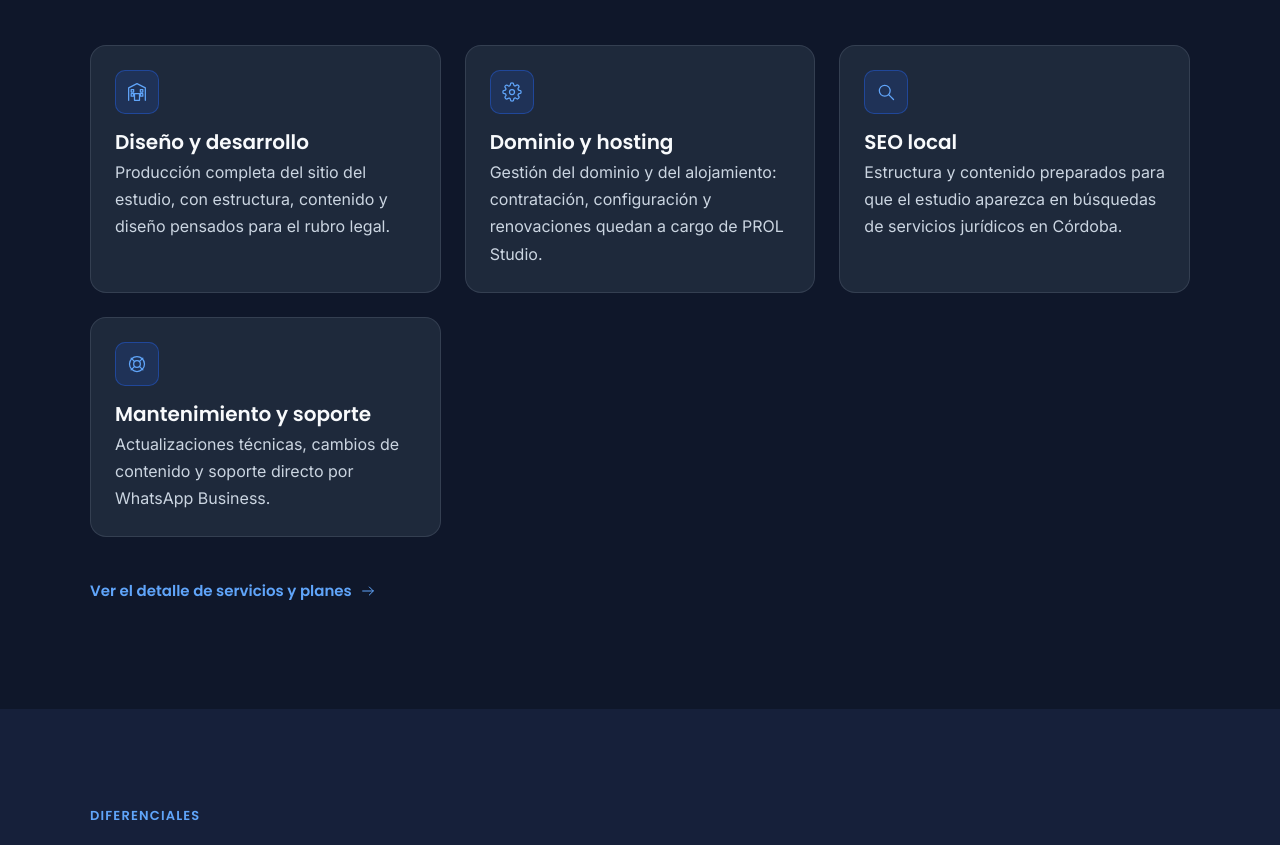
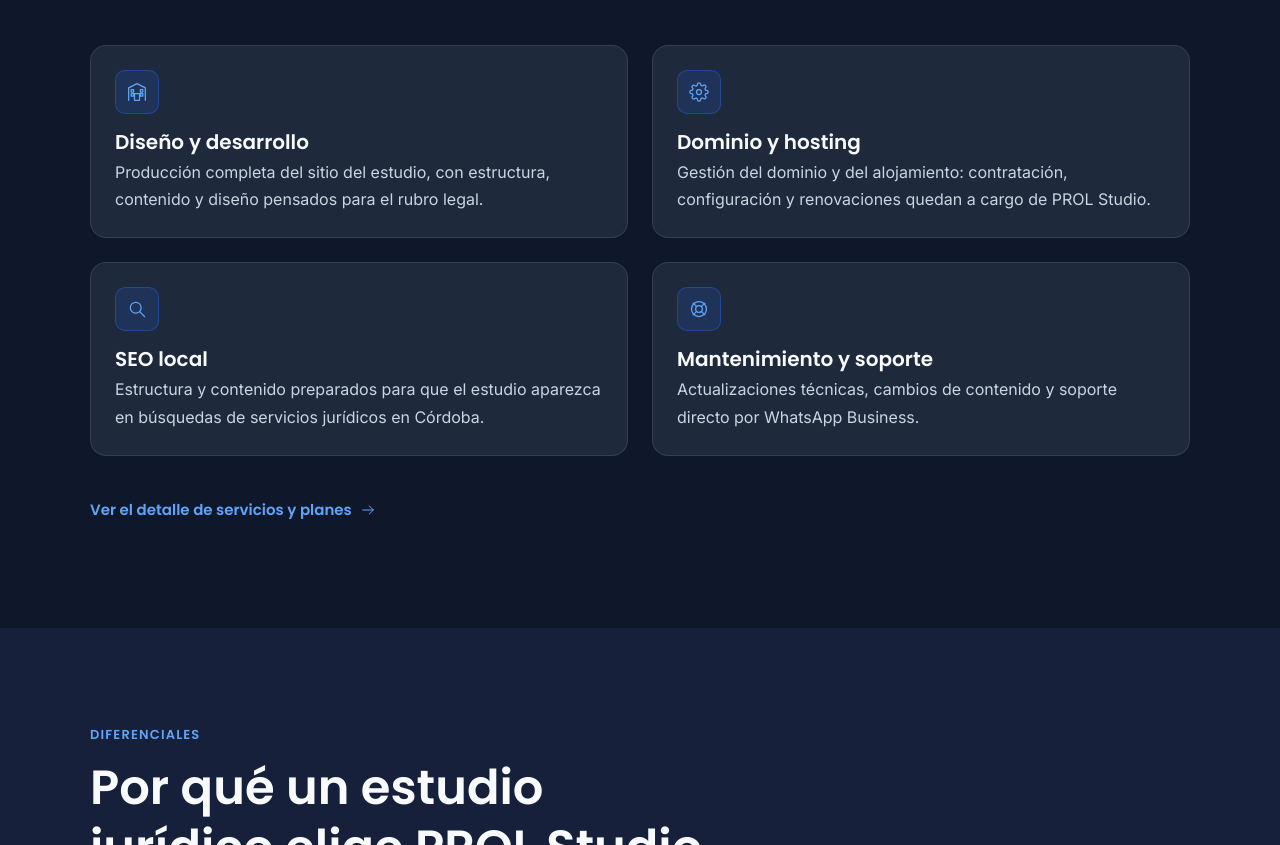
Before and after one commit to ProlStudio/prol-studio-stage-1-abogados, a plain HTML site: page index.html in a window 1280 px wide. Shown: the part 2198-3043 px from the top of the page. Drawn offline with Linux system fonts and the light colour scheme.

Commit message:
Plans header and home cards fixed

```diff
--- a/assets/css/styles.css
+++ b/assets/css/styles.css
@@ -762,6 +762,16 @@ hr {
   grid-template-columns: repeat(auto-fit, minmax(min(100%, 20rem), 1fr));
 }
 
+.card-grid--2up {
+  grid-template-columns: 1fr;
+}
+
+@media (min-width: 40rem) {
+  .card-grid--2up {
+    grid-template-columns: repeat(2, 1fr);
+  }
+}
+
 .card {
   display: flex;
   flex-direction: column;
--- a/index.html
+++ b/index.html
@@ -217,7 +217,7 @@
           </p>
         </div>
 
-        <div class="card-grid">
+        <div class="card-grid card-grid--2up">
           <article class="card">
             <span class="card__icon"><span class="icon icon-office" aria-hidden="true"></span></span>
             <h3 class="card__title">Diseño y desarrollo</h3>
```
